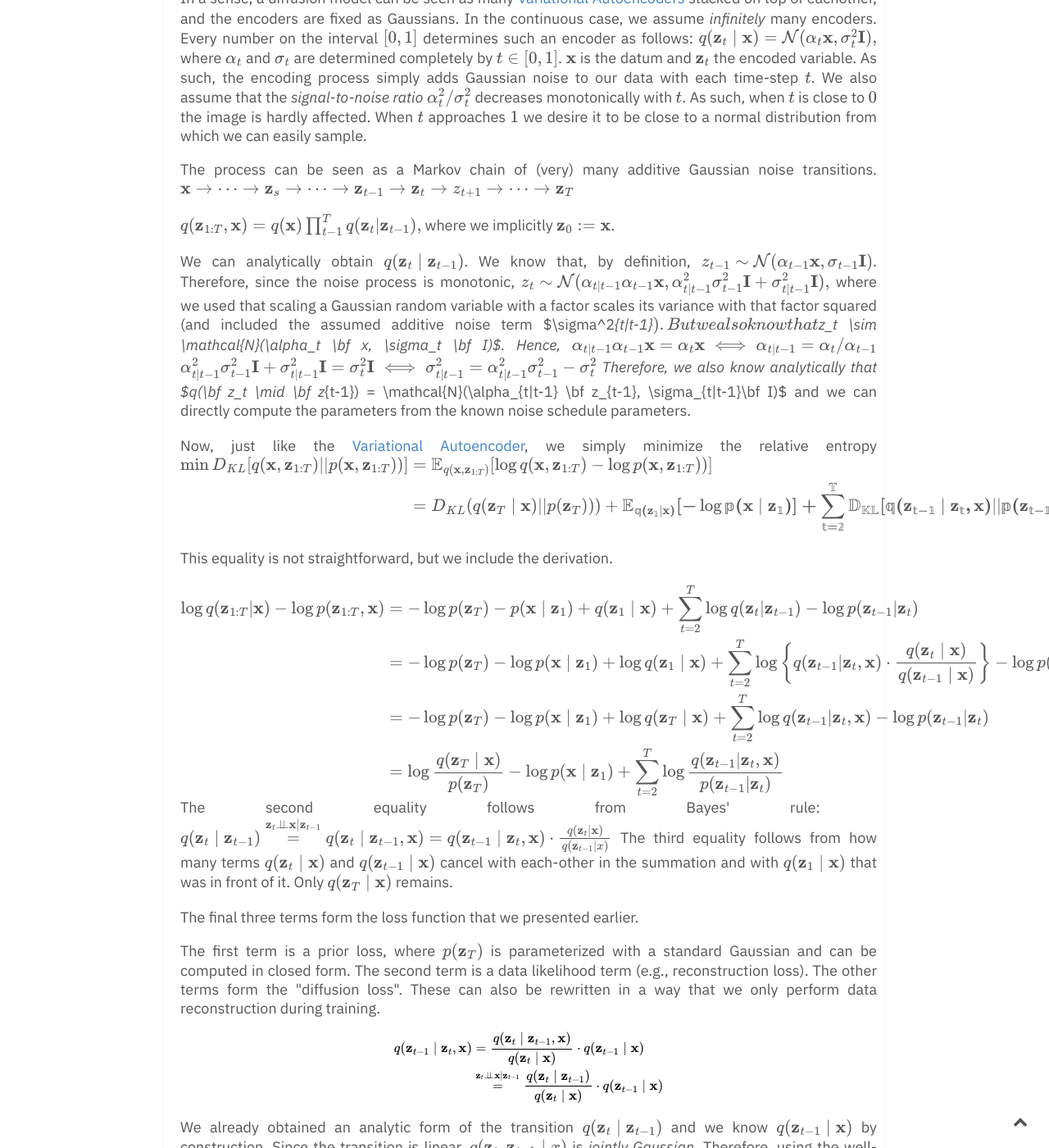
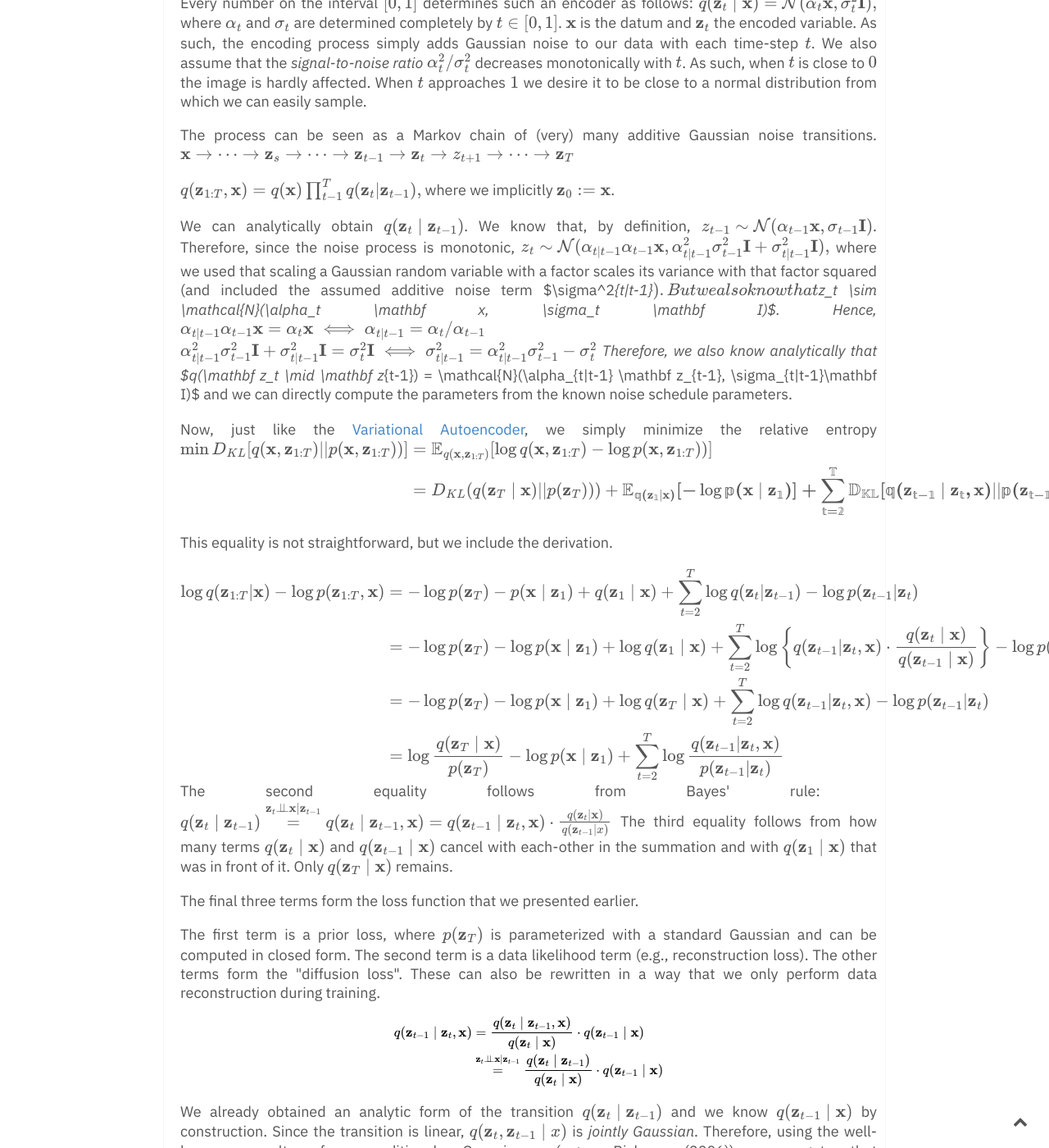
Before and after one commit to DavidRuhe/DavidRuhe.github.io, a Jekyll site: the page built from _notes/Variational Diffusion Models.md, in a window 1280 px wide and 1400 px high, scrolled down 948 px. Shown: the whole window at 82% size. Built offline with Jekyll 4.4.1, drawn with Linux system fonts in a browser that asks for light colours; formulas are drawn with MathJax 3; comment, search, counter and statistics services are not loaded; some of the changed text lies outside the part shown.

Commit message:
update formatting

```diff
--- a/_notes/Variational Diffusion Models.md
+++ b/_notes/Variational Diffusion Models.md
@@ -13,81 +13,78 @@ comments: true
 *In this post...*
 
 # Outline
-$\newcommand{\bf}[1]{\mathbf{#1}}$
-$\newcommand{\bm}[1]{\boldsymbol{#1}}$
-
 # Model Development
 In a sense, a diffusion model can be seen as many [[Variational Autoencoder|Variational Autoencoders]] stacked on top of eachother, and the encoders are fixed as Gaussians. In the continuous case, we assume *infinitely* many encoders. Every number on the interval $[0, 1]$ determines such an encoder as follows:
-$$q(\bf z_t \mid \bf x)=\mathcal{N}(\alpha_t \bf x, \sigma_t^2 \bf I),$$
-where $\alpha_t$ and $\sigma_t$ are determined completely by $t \in [0, 1]$. $\bf x$ is the datum and $\bf z_t$ the encoded variable. As such, the encoding process simply adds Gaussian noise to our data with each time-step $t$. We also assume that the *signal-to-noise ratio* $\alpha_t^2 / \sigma_t^2$ decreases monotonically with $t$. As such, when $t$ is close to $0$ the image is hardly affected. When $t$ approaches $1$ we desire it to be close to a normal distribution from which we can easily sample.
+$$q(\mathbf z_t \mid \mathbf x)=\mathcal{N}(\alpha_t \mathbf x, \sigma_t^2 \mathbf I),$$
+where $\alpha_t$ and $\sigma_t$ are determined completely by $t \in [0, 1]$. $\mathbf x$ is the datum and $\mathbf z_t$ the encoded variable. As such, the encoding process simply adds Gaussian noise to our data with each time-step $t$. We also assume that the *signal-to-noise ratio* $\alpha_t^2 / \sigma_t^2$ decreases monotonically with $t$. As such, when $t$ is close to $0$ the image is hardly affected. When $t$ approaches $1$ we desire it to be close to a normal distribution from which we can easily sample.
 
 The process can be seen as a Markov chain of (very) many additive Gaussian noise transitions.
-$$\bf x \rightarrow \dots \rightarrow \bf z_s \rightarrow \dots \rightarrow \bf z_{t-1} \rightarrow \bf z_t \rightarrow z_{t+1} \rightarrow \dots \rightarrow \bf z_T$$
+$$\mathbf x \rightarrow \dots \rightarrow \mathbf z_s \rightarrow \dots \rightarrow \mathbf z_{t-1} \rightarrow \mathbf z_t \rightarrow z_{t+1} \rightarrow \dots \rightarrow \mathbf z_T$$
 
-$$q(\bf z_{1:T}, \bf x) = q(\bf x) \prod_{t-1}^T  q(\bf z_t | \bf z_{t-1}),$$
-where we implicitly $\bf z_{0}:=\bf x$.
+$$q(\mathbf z_{1:T}, \mathbf x) = q(\mathbf x) \prod_{t-1}^T  q(\mathbf z_t | \mathbf z_{t-1}),$$
+where we implicitly $\mathbf z_{0}:=\mathbf x$.
 
-We can analytically obtain $q(\bf z_t \mid \bf z_{t-1})$. We know that, by definition, $z_{t-1} \sim \mathcal{N}(\alpha_{t-1} \bf x, \sigma_{t-1} \mathbf I)$. Therefore, since the noise process is monotonic,
-$$z_{t} \sim \mathcal{N}(\alpha_{t|t-1} \alpha_{t-1} \bf x, \alpha_{t|t-1}^2 \sigma^2_{t-1} \bf I + \sigma^2_{t|t-1} \bf I),$$ where we used that scaling a Gaussian random variable with a factor scales its variance with that factor squared (and included the assumed additive noise term $\sigma^2_{t|t-1}$). But we also know that $z_t \sim \mathcal{N}(\alpha_t \bf x, \sigma_t \bf I)$. Hence,
-$$\alpha_{t|t-1} \alpha_{t-1} \bf x = \alpha_t \bf x \iff \alpha_{t|t-1} = \alpha_t / \alpha_{t-1}$$
-$$\alpha_{t|t-1}^2 \sigma^2_{t-1} \bf I  + \sigma^2_{t|t-1} \bf I   = \sigma^2_t \bf I \iff \sigma^2_{t|t-1}  = \alpha_{t|t-1}^2 \sigma^2_{t-1}  - \sigma^2_t $$
-Therefore, we also know analytically that $q(\bf z_t \mid \bf z_{t-1}) = \mathcal{N}(\alpha_{t|t-1} \bf z_{t-1}, \sigma_{t|t-1}\bf I)$ and we can directly compute the parameters from the known noise schedule parameters.
+We can analytically obtain $q(\mathbf z_t \mid \mathbf z_{t-1})$. We know that, by definition, $z_{t-1} \sim \mathcal{N}(\alpha_{t-1} \mathbf x, \sigma_{t-1} \mathbf I)$. Therefore, since the noise process is monotonic,
+$$z_{t} \sim \mathcal{N}(\alpha_{t|t-1} \alpha_{t-1} \mathbf x, \alpha_{t|t-1}^2 \sigma^2_{t-1} \mathbf I + \sigma^2_{t|t-1} \mathbf I),$$ where we used that scaling a Gaussian random variable with a factor scales its variance with that factor squared (and included the assumed additive noise term $\sigma^2_{t|t-1}$). But we also know that $z_t \sim \mathcal{N}(\alpha_t \mathbf x, \sigma_t \mathbf I)$. Hence,
+$$\alpha_{t|t-1} \alpha_{t-1} \mathbf x = \alpha_t \mathbf x \iff \alpha_{t|t-1} = \alpha_t / \alpha_{t-1}$$
+$$\alpha_{t|t-1}^2 \sigma^2_{t-1} \mathbf I  + \sigma^2_{t|t-1} \mathbf I   = \sigma^2_t \mathbf I \iff \sigma^2_{t|t-1}  = \alpha_{t|t-1}^2 \sigma^2_{t-1}  - \sigma^2_t $$
+Therefore, we also know analytically that $q(\mathbf z_t \mid \mathbf z_{t-1}) = \mathcal{N}(\alpha_{t|t-1} \mathbf z_{t-1}, \sigma_{t|t-1}\mathbf I)$ and we can directly compute the parameters from the known noise schedule parameters.
 
 Now, just like the [[Variational Autoencoder]], we simply minimize the relative entropy
-$$\begin{aligned}\min D_{KL}[q(\bf x, \bf z_{1:T}) || p(\bf x, \bf z_{1:T}))] &= \mathbb{E}_{q(\bf x, \bf z_{1:T})} [\log q(\bf x, \bf z_{1:T}) - \log p(\bf x, \bf z_{1:T}))] \\ &= D_{KL}(q(\bf z_T \mid \bf x) || p(\bf z_T))) + \mathbb{E_{q(\bf z_1 \mid \bf x)} [- \log p(\bf x \mid \bf z_1)] + \sum_{t=2}^T D_{KL}[q(\bf z_{t-1} \mid \bf z_t, \bf x)||p(\bf z_{t-1} \mid \bf z_t})] \end{aligned}$$
+$$\begin{aligned}\min D_{KL}[q(\mathbf x, \mathbf z_{1:T}) || p(\mathbf x, \mathbf z_{1:T}))] &= \mathbb{E}_{q(\mathbf x, \mathbf z_{1:T})} [\log q(\mathbf x, \mathbf z_{1:T}) - \log p(\mathbf x, \mathbf z_{1:T}))] \\ &= D_{KL}(q(\mathbf z_T \mid \mathbf x) || p(\mathbf z_T))) + \mathbb{E_{q(\mathbf z_1 \mid \mathbf x)} [- \log p(\mathbf x \mid \mathbf z_1)] + \sum_{t=2}^T D_{KL}[q(\mathbf z_{t-1} \mid \mathbf z_t, \mathbf x)||p(\mathbf z_{t-1} \mid \mathbf z_t})] \end{aligned}$$
 
 This equality is not straightforward, but we include the derivation.
 
 $$\begin{aligned}
-\log q(\bf z_{1:T} | \bf x) - \log p(\bf z_{1:T}, \bf x)
-&= -\log p(\bf z_T)- p(\bf x \mid \bf z_1) + q(\bf z_1 \mid \bf x) +  \sum_{t=2}^T \log q(\bf z_t|\bf z_{t-1}) - \log p(\bf z_{t-1}|\bf z_t) \\
-&= -\log p(\bf z_T) - \log p(\bf x \mid \bf z_1) + \log q(\bf z_1 \mid \bf x) + \sum_{t=2}^T \log \left \{ q(\bf z_{t-1}|\bf z_t, \bf x) \cdot \frac{q(\bf z_t \mid \bf x)}{q(\bf z_{t-1} \mid \bf x)}\right \} - \log p(\bf z_{t-1}|\bf z_t) \\
-&= -\log p(\bf z_T) - \log p(\bf x \mid \bf z_1) + \log q(\bf z_T \mid \bf x) + \sum_{t=2}^T \log q(\bf z_{t-1}|\bf z_t, \bf x) - \log p(\bf z_{t-1}|\bf z_t) \\
-&= \log \frac{q(\bf z_T \mid \bf x)}{p(\bf z_T)} - \log p(\bf x \mid \bf z_1) + \sum_{t=2}^T \log \frac{q(\bf z_{t-1}|\bf z_t, \bf x)}{p(\bf z_{t-1}|\bf z_t)}
+\log q(\mathbf z_{1:T} | \mathbf x) - \log p(\mathbf z_{1:T}, \mathbf x)
+&= -\log p(\mathbf z_T)- p(\mathbf x \mid \mathbf z_1) + q(\mathbf z_1 \mid \mathbf x) +  \sum_{t=2}^T \log q(\mathbf z_t|\mathbf z_{t-1}) - \log p(\mathbf z_{t-1}|\mathbf z_t) \\
+&= -\log p(\mathbf z_T) - \log p(\mathbf x \mid \mathbf z_1) + \log q(\mathbf z_1 \mid \mathbf x) + \sum_{t=2}^T \log \left \{ q(\mathbf z_{t-1}|\mathbf z_t, \mathbf x) \cdot \frac{q(\mathbf z_t \mid \mathbf x)}{q(\mathbf z_{t-1} \mid \mathbf x)}\right \} - \log p(\mathbf z_{t-1}|\mathbf z_t) \\
+&= -\log p(\mathbf z_T) - \log p(\mathbf x \mid \mathbf z_1) + \log q(\mathbf z_T \mid \mathbf x) + \sum_{t=2}^T \log q(\mathbf z_{t-1}|\mathbf z_t, \mathbf x) - \log p(\mathbf z_{t-1}|\mathbf z_t) \\
+&= \log \frac{q(\mathbf z_T \mid \mathbf x)}{p(\mathbf z_T)} - \log p(\mathbf x \mid \mathbf z_1) + \sum_{t=2}^T \log \frac{q(\mathbf z_{t-1}|\mathbf z_t, \mathbf x)}{p(\mathbf z_{t-1}|\mathbf z_t)}
 \end{aligned}$$
 The second equality follows from Bayes' rule:
-$$q(\bf z_t \mid \bf z_{t-1}) \stackrel{\bf z_t \perp\!\!\perp \bf x \mid \bf z_{t-1}}{=} q(\bf z_t \mid \bf z_{t-1}, \bf x) = q(\bf z_{t-1} \mid \bf z_t, \bf x) \cdot \frac{q(\bf z_t \mid \bf x)}{q(\bf z_{t-1} \mid x)}$$
-The third equality follows from how many terms $q(\bf z_t \mid \bf x)$ and $q(\bf z_{t-1} \mid \bf x)$ cancel with each-other in the summation and with $q(\bf z_1 \mid \bf x)$ that was in front of it. Only $q(\bf z_T \mid \bf x)$ remains.
+$$q(\mathbf z_t \mid \mathbf z_{t-1}) \stackrel{\mathbf z_t \perp\!\!\perp \mathbf x \mid \mathbf z_{t-1}}{=} q(\mathbf z_t \mid \mathbf z_{t-1}, \mathbf x) = q(\mathbf z_{t-1} \mid \mathbf z_t, \mathbf x) \cdot \frac{q(\mathbf z_t \mid \mathbf x)}{q(\mathbf z_{t-1} \mid x)}$$
+The third equality follows from how many terms $q(\mathbf z_t \mid \mathbf x)$ and $q(\mathbf z_{t-1} \mid \mathbf x)$ cancel with each-other in the summation and with $q(\mathbf z_1 \mid \mathbf x)$ that was in front of it. Only $q(\mathbf z_T \mid \mathbf x)$ remains.
 
 The final three terms form the loss function that we presented earlier.
 
 
 
-The first term is a prior loss, where $p(\bf z_T)$ is parameterized with a standard Gaussian and can be computed in closed form. The second term is a data likelihood term (e.g., reconstruction loss). The other terms form the "diffusion loss". These can also be rewritten in a way that we only perform data reconstruction during training.
+The first term is a prior loss, where $p(\mathbf z_T)$ is parameterized with a standard Gaussian and can be computed in closed form. The second term is a data likelihood term (e.g., reconstruction loss). The other terms form the "diffusion loss". These can also be rewritten in a way that we only perform data reconstruction during training.
 
 
 
 
 $$\begin{aligned}
-q(\bf z_{t-1}\mid \bf z_t, \bf x) &= \frac{q(\bf z_t \mid \bf z_{t-1}, \bf x)}{q(\bf z_t \mid \bf x)} \cdot q(\bf z_{t-1} \mid \bf x) \\
-&\stackrel{\bf z_t \perp\!\!\perp \bf x \mid \bf z_{t-1}}{=} \frac{q(\bf z_t \mid \bf z_{t-1})}{q(\bf z_t \mid \bf x)} \cdot q(\bf z_{t-1} \mid \bf x)
+q(\mathbf z_{t-1}\mid \mathbf z_t, \mathbf x) &= \frac{q(\mathbf z_t \mid \mathbf z_{t-1}, \mathbf x)}{q(\mathbf z_t \mid \mathbf x)} \cdot q(\mathbf z_{t-1} \mid \mathbf x) \\
+&\stackrel{\mathbf z_t \perp\!\!\perp \mathbf x \mid \mathbf z_{t-1}}{=} \frac{q(\mathbf z_t \mid \mathbf z_{t-1})}{q(\mathbf z_t \mid \mathbf x)} \cdot q(\mathbf z_{t-1} \mid \mathbf x)
 \end{aligned}
 $$
 
 
-We already obtained an analytic form of the transition $q(\bf z_t \mid \bf z_{t-1})$ and we know $q(\bf z_{t-1} \mid \bf x)$ by construction.  Since the transition is linear, $q(\bf z_t, \bf z_{t-1} \mid x)$ is *jointly Gaussian*. Therefore, using the well-known results for conditional Gaussians (e.g., Bishop (2006)) we get that
-$$q(\bf z_{t-1} \mid \bf x, \bf z_t) = \mathcal{N}(\bm \mu_{t-1|t}, \sigma_{t-1|t},\bf I),$$
+We already obtained an analytic form of the transition $q(\mathbf z_t \mid \mathbf z_{t-1})$ and we know $q(\mathbf z_{t-1} \mid \mathbf x)$ by construction.  Since the transition is linear, $q(\mathbf z_t, \mathbf z_{t-1} \mid x)$ is *jointly Gaussian*. Therefore, using the well-known results for conditional Gaussians (e.g., Bishop (2006)) we get that
+$$q(\mathbf z_{t-1} \mid \mathbf x, \mathbf z_t) = \mathcal{N}(\boldsymbol \mu_{t-1|t}, \sigma_{t-1|t},\mathbf I),$$
 with $$\begin{aligned}
-&\bm \mu_{t-1|t} = \frac{\alpha_{t|t-1}\sigma_{t-1}^2}{\sigma^2_t} \bf z_t + \frac{\alpha_{t-1} \sigma_{t|t-1}^2}{\sigma_t^2} \bf x,& \sigma_{t-1|t} = \sigma_{t|t-1}^2 \frac{\sigma_{t-1}^2}{\sigma_t^2}
+&\boldsymbol \mu_{t-1|t} = \frac{\alpha_{t|t-1}\sigma_{t-1}^2}{\sigma^2_t} \mathbf z_t + \frac{\alpha_{t-1} \sigma_{t|t-1}^2}{\sigma_t^2} \mathbf x,& \sigma_{t-1|t} = \sigma_{t|t-1}^2 \frac{\sigma_{t-1}^2}{\sigma_t^2}
 \end{aligned}$$
 
-The reason why we performed all of these computations follows now. We have not parameterized $p(\bf z_{t-1} \mid \bf z_t)$ yet. If we parameterize it almost equivalently to $q(\bf z_{t-1} \mid \bf x, \bf z_t)$, then it turns out that we can simply perform a data reconstruction task at all times during training!
-$$p_\theta(\bf z_{t-1} \mid \bf z_t) := q(\bf z_{t-1} \mid \bf z_t, \hat{\bf x}_\theta(\bf z_t; t))$$
+The reason why we performed all of these computations follows now. We have not parameterized $p(\mathbf z_{t-1} \mid \mathbf z_t)$ yet. If we parameterize it almost equivalently to $q(\mathbf z_{t-1} \mid \mathbf x, \mathbf z_t)$, then it turns out that we can simply perform a data reconstruction task at all times during training!
+$$p_\theta(\mathbf z_{t-1} \mid \mathbf z_t) := q(\mathbf z_{t-1} \mid \mathbf z_t, \hat{\mathbf x}_\theta(\mathbf z_t; t))$$
 To see this, consider the paper's Appendix B Equations (34)-(40). However, since the KL-divergence between two Gaussianas involves a mean-squared error between the two means, it is easily seen that
-$$\Vert \bm \mu_{t-1|t} -\hat{\bm \mu}_{t-1|t}\Vert^2_2 = \left(\frac{\alpha_{t-1} \sigma_{t|t-1}^2}{\sigma_t^2}\right)^2 \Vert \bf x - \hat{\bf x}_\theta(\bf z_t; t) \Vert^2_2,$$
-i.e., we are just reconstructing $\bf x$.
+$$\Vert \boldsymbol \mu_{t-1|t} -\hat{\boldsymbol \mu}_{t-1|t}\Vert^2_2 = \left(\frac{\alpha_{t-1} \sigma_{t|t-1}^2}{\sigma_t^2}\right)^2 \Vert \mathbf x - \hat{\mathbf x}_\theta(\mathbf z_t; t) \Vert^2_2,$$
+i.e., we are just reconstructing $\mathbf x$.
 
-Furthermore, Since we know $\bf x$ and $\bf z_t$, our model can equivalently try to recover the additive noise through the relation:
-$$\bf z_t = \bf x + \bm \epsilon_t,$$
+Furthermore, Since we know $\mathbf x$ and $\mathbf z_t$, our model can equivalently try to recover the additive noise through the relation:
+$$\mathbf z_t = \mathbf x + \boldsymbol \epsilon_t,$$
 which works better in practice.
 
 
 
 # Continuous Time
-Note that we know $q(\bf z_t \mid z_s)$ analytically for every $s$ < $t$, even when we use continuous time $t \in [0, 1]$! This is shown analogously to how we showed it for $q(\bf z_t \mid \bf z_{t-1})$. This, combined with the fact that our diffusion loss simply reconstructs $\bf x$ (or equivalently, recover $\bm \epsilon_t$), means that we can $t$ in a continuous interval and keep performing the reconstruction task. Only when we sample from the model we need to discretize (as shown later).
+Note that we know $q(\mathbf z_t \mid z_s)$ analytically for every $s$ < $t$, even when we use continuous time $t \in [0, 1]$! This is shown analogously to how we showed it for $q(\mathbf z_t \mid \mathbf z_{t-1})$. This, combined with the fact that our diffusion loss simply reconstructs $\mathbf x$ (or equivalently, recover $\boldsymbol \epsilon_t$), means that we can $t$ in a continuous interval and keep performing the reconstruction task. Only when we sample from the model we need to discretize (as shown later).
 
 The loss function, as shown in Appendix B.3., finally becomes
-$$\mathcal{L}:= -\frac12 \mathbb{E}_{\bm \epsilon \sim \mathcal{N}(0, \mathbf I), t \sim U(0, 1)}\left[ \log-\mathrm{SNR'}(t) \Vert \bm \epsilon - \hat{\bm \epsilon}_\theta(\mathbf z_t; t) \Vert^2_2 \right],$$
+$$\mathcal{L}:= -\frac12 \mathbb{E}_{\boldsymbol \epsilon \sim \mathcal{N}(0, \mathbf I), t \sim U(0, 1)}\left[ \log-\mathrm{SNR'}(t) \Vert \boldsymbol \epsilon - \hat{\boldsymbol \epsilon}_\theta(\mathbf z_t; t) \Vert^2_2 \right],$$
 $\log-\mathrm{SNR'}(t) = \frac{d \log \mathrm{SNR}(t)}{dt} = \frac{d \log \alpha_t^2 / \sigma_t^2}{dt}$.
 
 # Implementation
```
Also changed, not shown: other parts of _notes/Variational Diffusion Models.md (+1 -1 lines).
